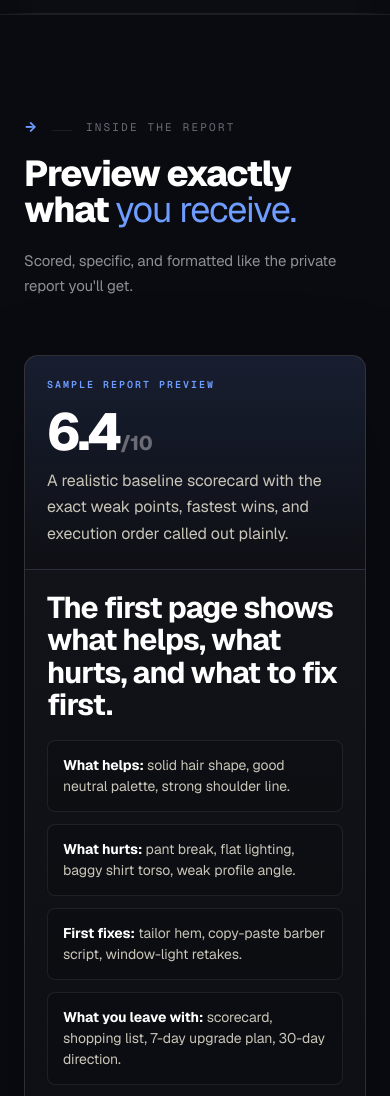
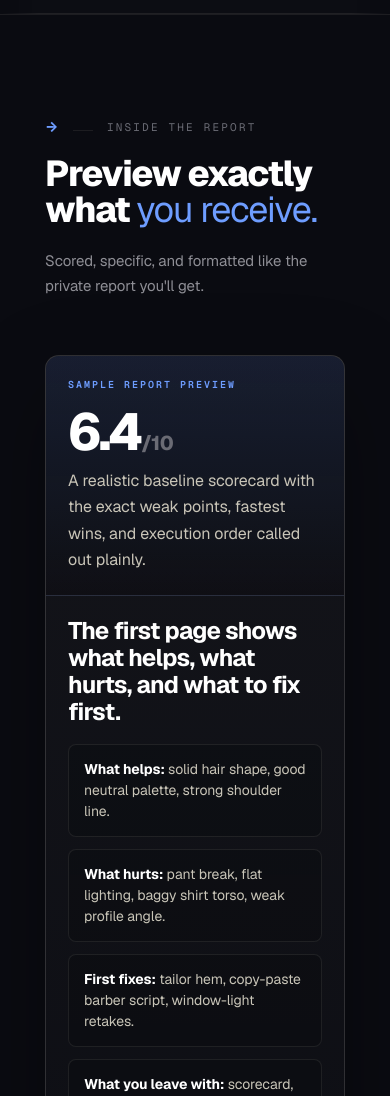
Before and after one commit to JosephCatalano/brograde-landing, a plain HTML site: page index.html in a window 390 px wide. Shown: the part 1271-2367 px from the top of the page. Drawn offline with nearby package versions, Linux system fonts and the light colour scheme.

Commit message:
Enhance layout styling for carousel and proof sections to improve responsiveness

```diff
--- a/index.html
+++ b/index.html
@@ -2240,6 +2240,15 @@ html.js .reveal[data-delay="500"] { transition-delay: 500ms; }
   color: var(--rev-5);
 }
 @media (max-width: 560px) {
+  .carousel-section .section-head,
+  .beta-proof .section-head,
+  .sample-feature,
+  .proof-layout {
+    width: min(100%, 300px);
+    max-width: 300px;
+    margin-left: auto;
+    margin-right: auto;
+  }
   .sample-feature-main,
   .sample-feature-aside,
   .proof-card,
@@ -2247,7 +2256,10 @@ html.js .reveal[data-delay="500"] { transition-delay: 500ms; }
   .proof-snapshot-body {
     padding: 22px;
   }
-  .sample-feature-main h3,
+  .sample-feature-main h3 {
+    font-size: 24px;
+    line-height: 1.12;
+  }
   .beta-proof .section-head h2 {
     font-size: 30px;
     line-height: 1.08;
```
